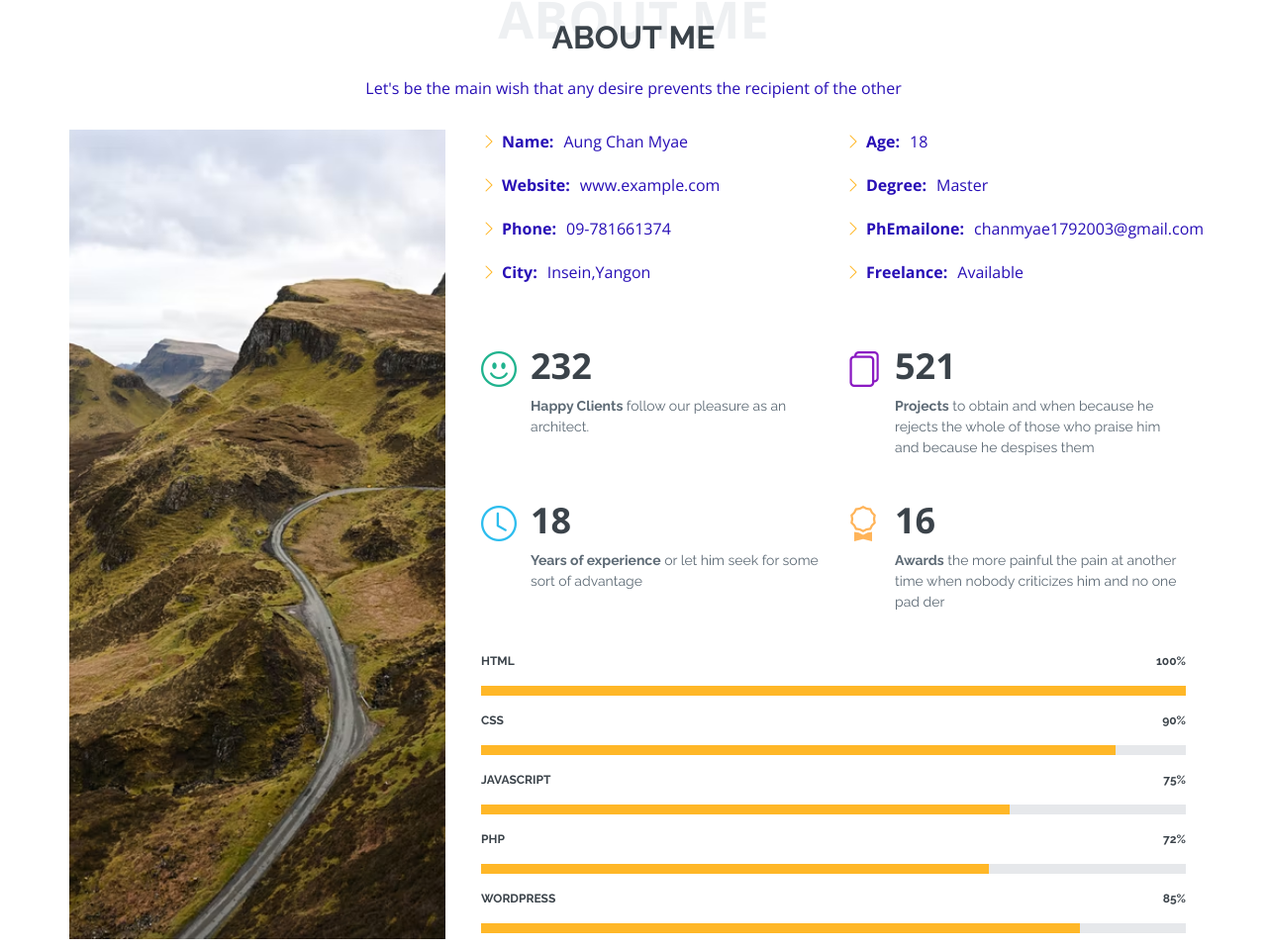
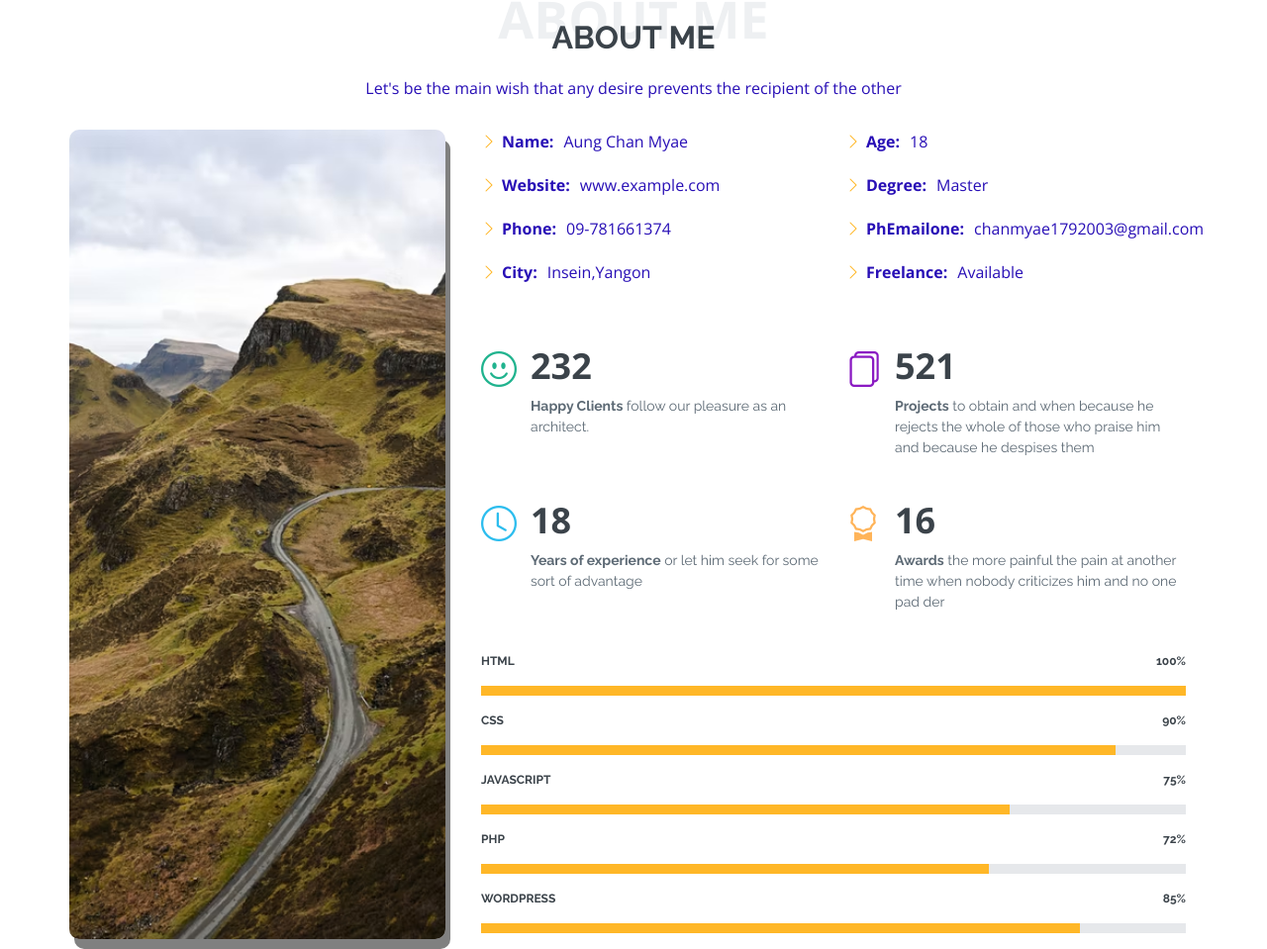
Before and after one commit to AungChan17/acm-portfolio.github.io, a plain HTML site: page index.html in a window 1280 px wide. Shown: the part 871-1830 px from the top of the page at 99% size. Drawn offline with nearby package versions, Linux system fonts and the light colour scheme.

Commit message:
updated css

```diff
--- a/assets/css/style.css
+++ b/assets/css/style.css
@@ -525,6 +525,8 @@ section {
   background: url("../img/scene.avif") center center no-repeat;
   background-size: cover;
   min-height: 500px;
+  border-radius: 10px;
+  box-shadow: 5px 10px grey;
 }
 .about .skills-content {
   margin-top: 30px;
```
